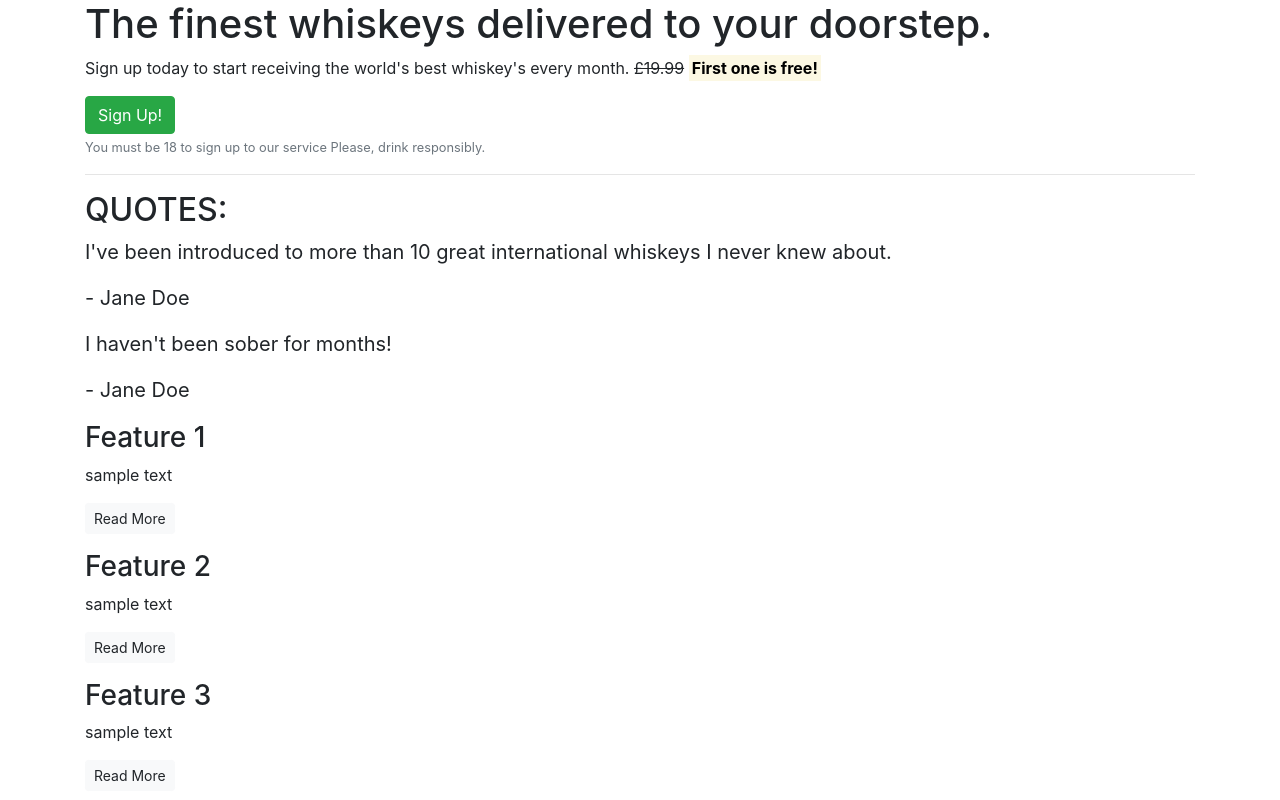
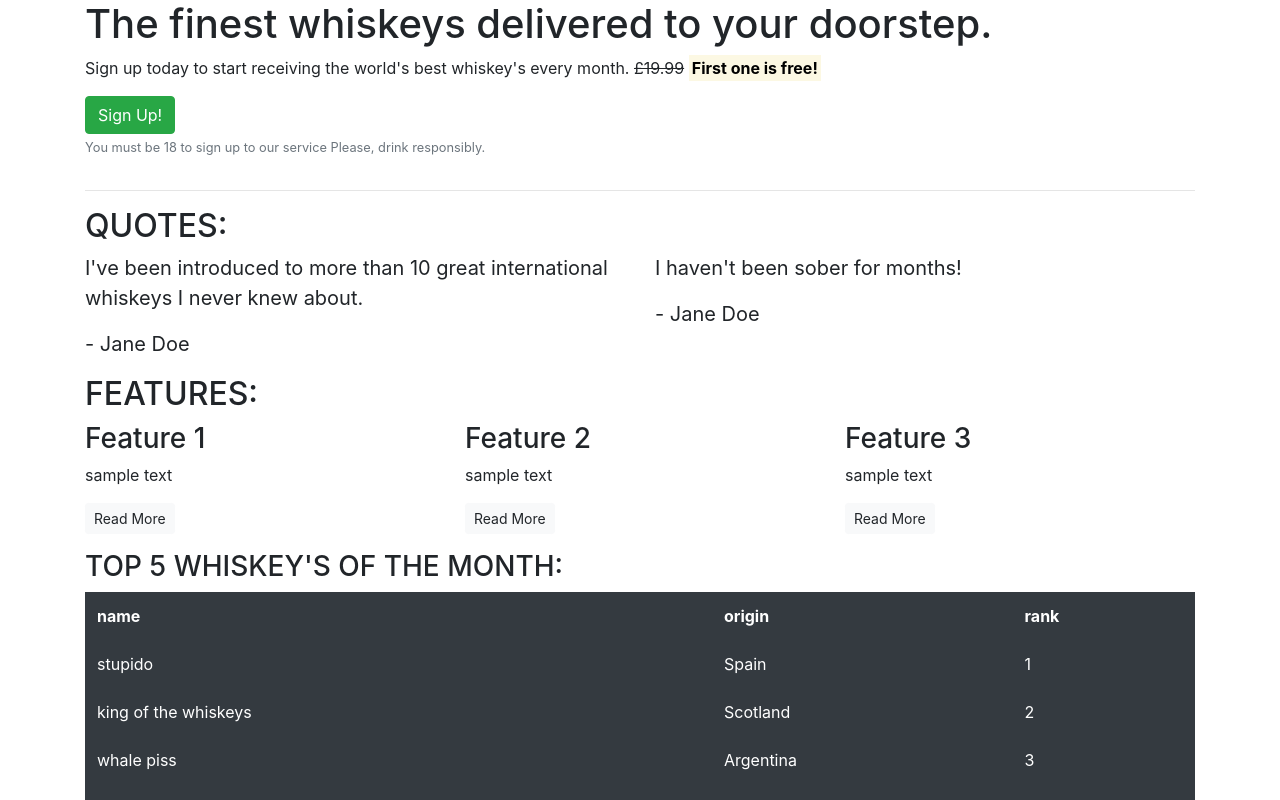
Before and after one commit to NatThomson/fake-whiskey-co, a plain HTML site: page index.html in a window 1280 px wide. Shown: the top 800 px of the page. Drawn offline with nearby package versions, Linux system fonts and the light colour scheme.

Commit message:
fix: various bug fixes, style: add bootstrap styling, feat: add top5 section

```diff
--- a/index.html
+++ b/index.html
@@ -10,47 +10,73 @@
 </head>
 <body>
     <article class="container">
-        <section>
+        <div class="row">
+            <div class="col-12">
+                <section class="callout">
                     <h1>The finest whiskeys delivered to your doorstep.</h1>
                     <p>Sign up today to start receiving the world's best whiskey's every month. <s>£19.99</s> <strong><mark>First one is free!</mark></strong></p>
                     <button class="btn btn-success btl-lg">Sign Up!</button>
                     <p class="text-muted"><small>You must be 18 to sign up to our service Please, drink responsibly.</small></p>
-        </section class="callout">
+                </section>
+            </div>
+        </div>
 
         <hr>
 
         <section class="quotes">
+            <div class="row">
+                <div class="col-12">
                     <h2 class="text-uppercase">Quotes:</h2>
+            </div>
+            </div>
+            <div class="row">
+                <div class="col-12 col-md-6">
                 <block class="blockquote">
                     <p>I've been introduced to more than 10 great international whiskeys I never knew about.</p>
                     <p>- Jane Doe</p>
                 </block>
+            </div>
+                <div class="col-12 col-md-6">
                     <block class="blockquote">
                     <p>I haven't been sober for months!</p>
                     <p>- Jane Doe</p>
                 </block>
+            </div>
+            </div>
         </section>
 
         <section class="features">
-            <h2 class="text-uppercase>Features:</h2>
+            <div class="row">
+                <div class="col-12">
+                    <h2 class="text-uppercase"> Features: </h2>
+                </div>
+            </div>
+            <div class="row">
+                <div class="col-12 col-md-6 col-lg-4">
                 <div class="feature">
                     <h3>Feature 1</h3>
                     <p>sample text</p>
                     <p><a class="btn btn-sm btn-light" href="">Read More</a></p>
                 </div>
+                </div>
+                <div class="col-12 col-md-6 col-lg-4">
                 <div class="feature">
                     <h3>Feature 2</h3>
                     <p>sample text</p>
                     <p><a class="btn btn-sm btn-light" href="">Read More</a></p>
                 </div>
+                </div>
+                <div class="col-12 d-md-none d-lg-block col-lg-4">
                 <div class="feature">
                     <h3>Feature 3</h3>
                     <p>sample text</p>
                     <p><a class="btn btn-sm btn-light" href="">Read More</a></p>
                 </div>
+                </div>
+            </div>
         </section>
 
-        <section >
+        <section>
             <h3 class="text-uppercase">Top 5 Whiskey's of the month:</h2>
             <table class=" table table-borderless table-dark">
                 <tr>
```
Lines whose indentation alone changed are shown as unchanged.
